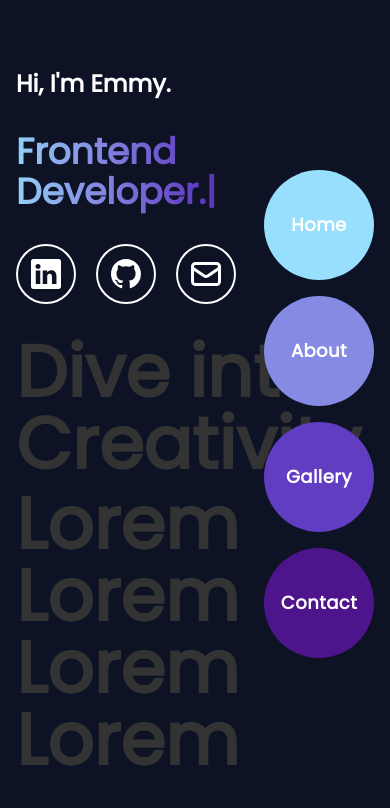
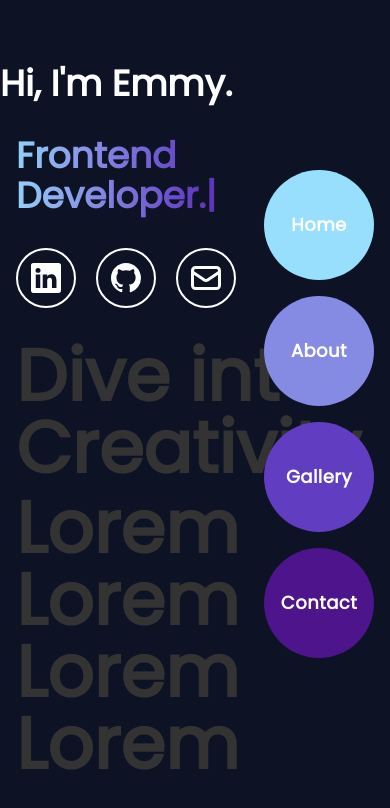
Before and after one commit to eobcre/portfolio-next13, a Next.js app: page / in a window 390 px wide. Shown: the top 808 px of the page. Built offline with nearby package versions, Linux system fonts and the light colour scheme.

Commit message:
updated text size for responsive design

```diff
--- a/src/app/components/NameTitle.tsx
+++ b/src/app/components/NameTitle.tsx
@@ -5,7 +5,7 @@
 const NameTitle: React.FC<NameTitleProps> = ({ text }) => {
   return (
     <>
-      <span className='text-white text-2xl font-bold p-4 min-[970px]:text-6xl'>{text}</span>
+      <span className='text-white text-4xl font-bold py-4 xs:text-5xl sm:text-5xl md:text-6xl'>{text}</span>
     </>
   );
 };
```
